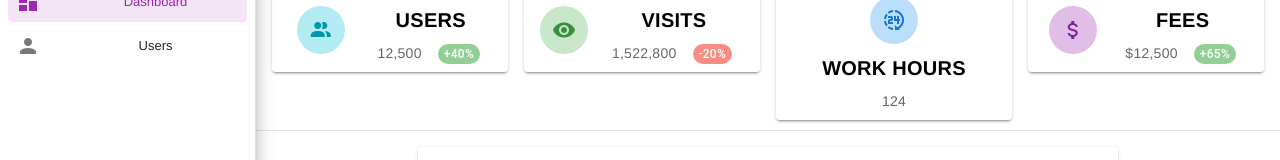
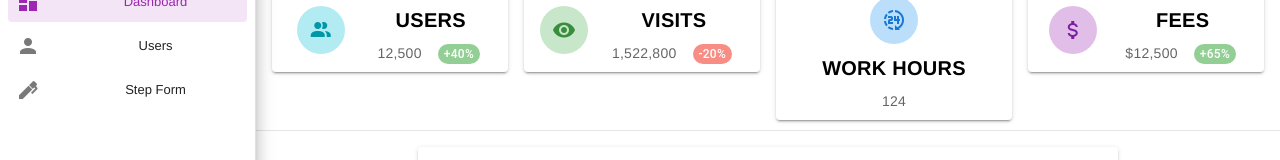
Before and after one commit to asmaahamid02/admin-dashboard, a Vue app: page / in a window 1280 px wide. Shown: the part 125-285 px from the top of the page. Built offline with nearby package versions, Linux system fonts and the light colour scheme; sample sign-in values are in the browser's storage.

Commit message:
added new item

```diff
--- a/src/components/Sidebar.vue
+++ b/src/components/Sidebar.vue
@@ -59,6 +59,8 @@ export default {
       items: [
         { title: 'Dashboard', icon: 'mdi-view-dashboard', to: '/' },
         { title: 'Users', icon: 'mdi-account', to: '/users' },
+        { title: 'Step Form', icon: 'mdi-pen', to: '/step-form' },
+
       ],
     }
   },
```
